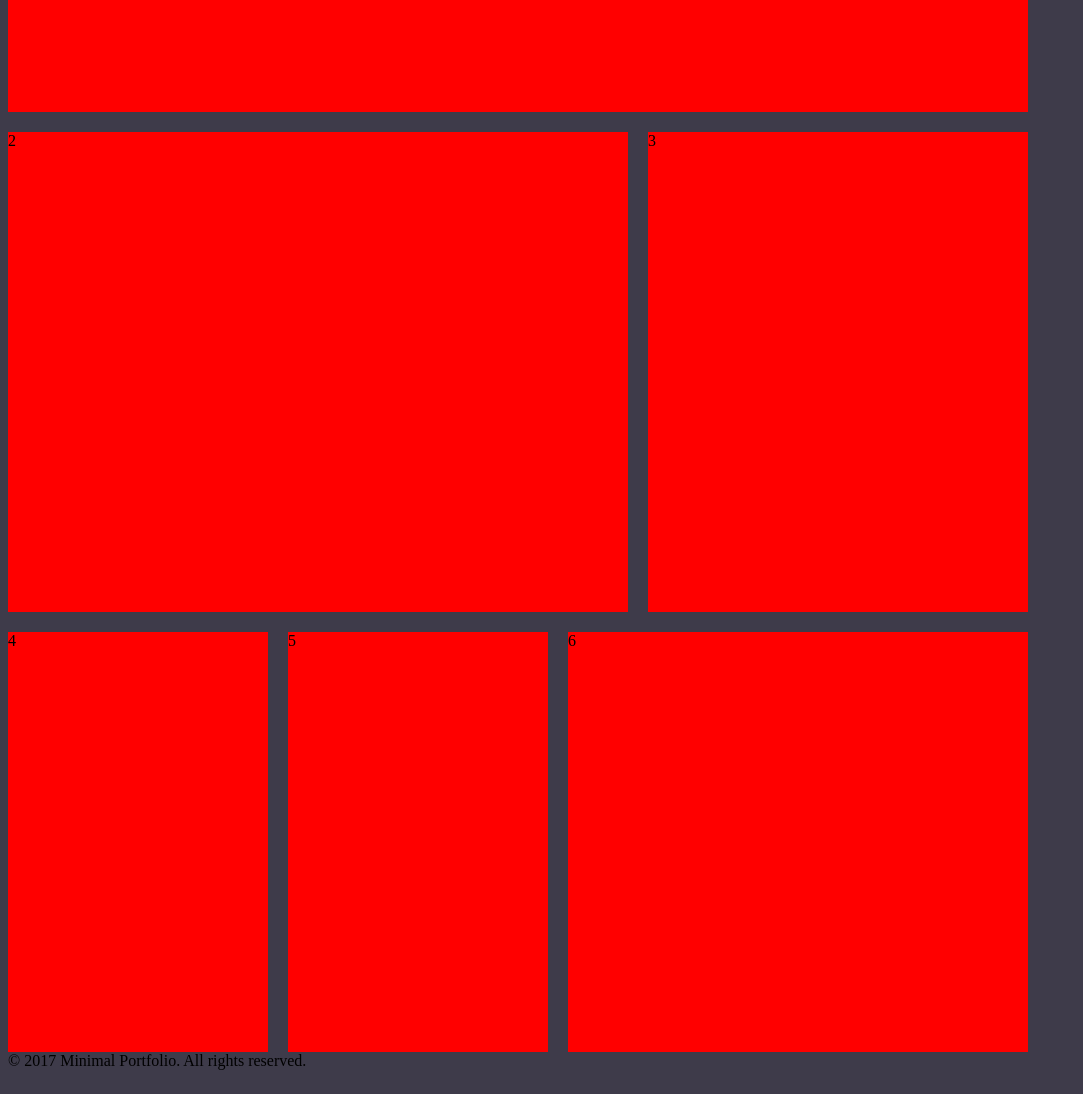
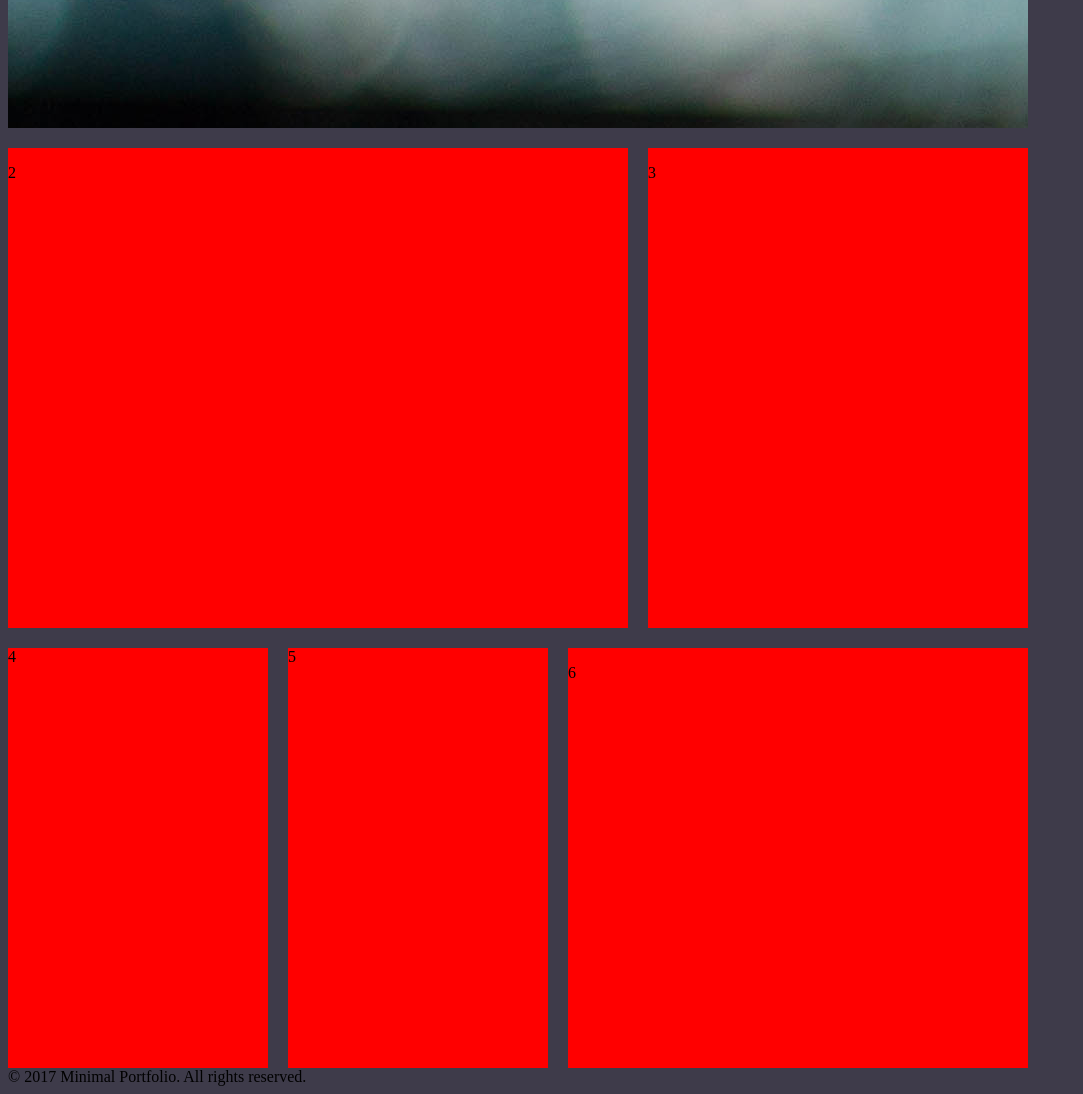
Before and after one commit to pushnikov/myfirstproject, a plain HTML site: page index.html in a window 1280 px wide. Shown: the part 460-1554 px from the top of the page, without its empty margins (0-1083 px from the left). Drawn offline with Linux system fonts and the light colour scheme.

Commit message:
03_05_18

```diff
--- a/index.html
+++ b/index.html
@@ -18,12 +18,12 @@
 </div>
   </header>
   <div class="row">
-<div class="Home">1
+<div class="Home" style="background-image: url(./img/image1.jpg)"><p class="titleL">1</p>
 </div>
 <div class="str1">
-  <div class="Accessories">2
+  <div class="Accessories"><p class="titleL">2</p>
   </div>
-  <div class="Subscribe">3
+  <div class="Subscribe"><p class="titleL">3</p>
   </div>
 </div>
 <div class="str2">
@@ -31,7 +31,7 @@
 </div>
 <div class="Sound">5
 </div>
-<div class="Cameras2">6
+<div class="Cameras2"><p class="titleL">6</p>
 </div>
 </div>
 </div>
--- a/styles/main.css
+++ b/styles/main.css
@@ -59,3 +59,7 @@ html {
   height: 420px;
   background-color: red;
 }
+
+.background-image {
+  width: 15%;
+}
```
